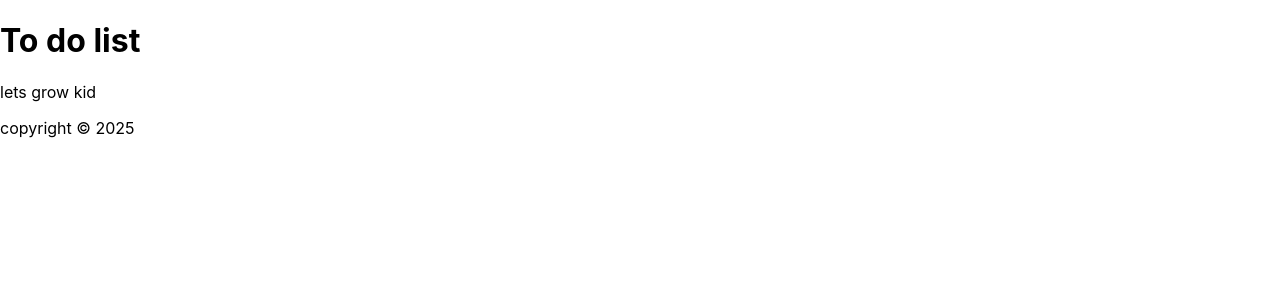
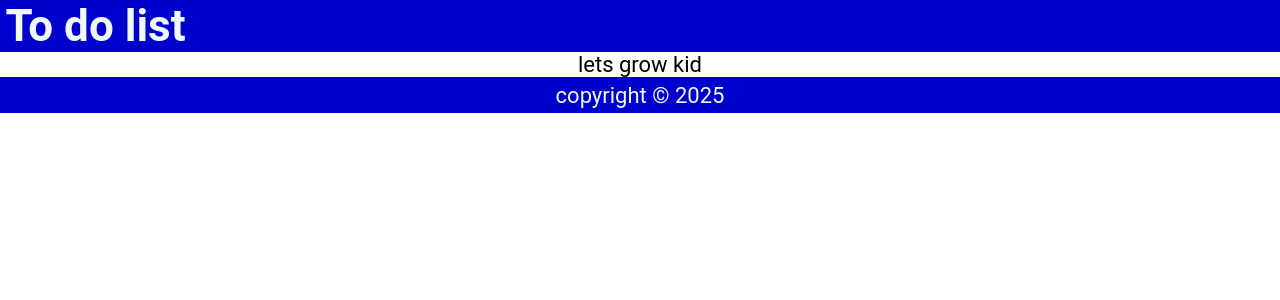
Before and after one commit to VISWAR06/react-git, a React (Create React App) app: page / in a window 1280 px wide. Shown: the top 300 px of the page. Built offline with nearby package versions, Linux system fonts and the light colour scheme.

Commit message:
day2-chp2

```diff
--- a/src/Content.js
+++ b/src/Content.js
@@ -7,9 +7,9 @@ const Content = () => {
         return name[int];
     }
   return (
-    <div>
+    <main>
     <p>lets grow {cll()}</p>
-    </div>
+    </main>
   )
 }
 
--- a/src/Footer.js
+++ b/src/Footer.js
@@ -4,9 +4,9 @@ import React from 'react'
 const Footer = () => {
     const year=new Date();
   return (
-    <div>
+   <footer>
         <p> copyright &copy; {year.getFullYear()}</p>
-    </div>
+   </footer>
   )
 
   }
--- a/src/Header.js
+++ b/src/Header.js
@@ -2,9 +2,9 @@ import React from 'react'
 
 const Header = () => {
   return (
-   <div>
-    <h1>To do list</h1>
-   </div>
+
+
+   <header> <h1>To do list</h1></header>
   )
 }
 
--- a/src/index.css
+++ b/src/index.css
@@ -1,13 +1,185 @@
+* {
+  margin: 0;
+  padding: 0;
+  box-sizing: border-box;
+}
+
+html {
+  font-size: 22px;
+}
+
 body {
-  margin: 0;
-  font-family: -apple-system, BlinkMacSystemFont, 'Segoe UI', 'Roboto', 'Oxygen',
+  min-height: 100vh;
+  font-family: 'Roboto', 'Oxygen',
     'Ubuntu', 'Cantarell', 'Fira Sans', 'Droid Sans', 'Helvetica Neue',
     sans-serif;
   -webkit-font-smoothing: antialiased;
   -moz-osx-font-smoothing: grayscale;
 }
 
-code {
-  font-family: source-code-pro, Menlo, Monaco, Consolas, 'Courier New',
-    monospace;
+.App {
+  display: flex;
+  flex-direction: column;
+  justify-content: center;
+  align-items: center;
+  height: 100vh;
+  width: 100%;
+  max-width: 500px;
+  border: 1px solid mediumblue;
+  margin: auto;
 }
+
+header {
+  width: 100%;
+  padding: 0 0.25em;
+  background-color: mediumblue;
+  color: aliceblue;
+  display: flex;
+  justify-content: space-between;
+  align-items: center;
+}
+
+main {
+  width: 100%;
+  display: flex;
+  flex-direction: column;
+  flex-grow: 1;
+  justify-content: flex-start;
+  align-items: center;
+  overflow-y: auto;
+}
+
+footer {
+  width: 100%;
+  padding: 0.25em;
+  background-color: mediumblue;
+  color: aliceblue;
+  display: grid;
+  place-content: center;
+}
+
+/* ul {
+  width: 100%;
+  list-style: none;
+  padding: 0 0.25rem 0.25rem;
+}
+
+ul li::before {
+  content: "\200B";
+}
+
+.item {
+  display: flex;
+  justify-content: flex-start;
+  align-items: center;
+  padding: 0.5rem 0 0.5rem 0.5rem;
+  margin: 0.25rem 0;
+  background-color: #eee;
+}
+
+.item:first-child {
+  margin: 0;
+}
+
+.item input[type="checkbox"] {
+  text-align: center;
+  width: 2.5rem;
+  width: 48px;
+  min-width: 48px;
+  height: 2.5rem;
+  height: 48px;
+  min-height: 48px;
+  cursor: pointer;
+  margin-right: 0.5rem;
+}
+
+.item input[type="checkbox"]:focus + label {
+  text-decoration: underline;
+}
+
+.item > label {
+  font-size: 0.75rem;
+  flex-grow: 1;
+}
+
+.item svg {
+  width: 48px;
+  min-width: 48px;
+  height: 36px;
+  font-size: 1rem;
+  color: steelblue;
+  cursor: pointer;
+}
+
+.item svg:focus,
+.item svg:hover {
+  color: red;
+  outline: none;
+}
+
+.addForm {
+  width: 100%;
+  display: flex;
+  justify-content: flex-start;
+  margin: 0.5rem 0 0;
+  padding: 0 0.5rem 0.25rem;
+  border-bottom: 1px solid #eee;
+}
+
+.addForm label {
+  position: absolute;
+  left: -99999px;
+}
+
+.addForm input[type='text'] {
+  flex-grow: 1;
+  max-width: calc(100% - 50px);
+  min-height: 48px;
+  font-size: 1rem;
+  padding: 0.25rem;
+  border-radius: 0.25rem;
+  margin-right: 0.25rem;
+  outline: none;
+}
+
+button {
+  height: 48px;
+  min-width: 48px;
+  border-radius: 0.25rem;
+  padding: 0.5rem;
+  font-size: 1rem;
+  background-color: aliceblue;
+  color: mediumblue;
+  cursor: pointer;
+}
+
+button:focus,
+button:hover {
+  color: white;
+  background-color: limegreen;
+  outline: none;
+}
+
+.searchForm {
+  width: 100%;
+  display: flex;
+  justify-content: flex-start;
+  margin: 0.25rem 0 0;
+  padding: 0 0.5rem 0.25rem;
+  border-bottom: 1px solid #eee;
+}
+
+.searchForm label {
+  position: absolute;
+  left: -99999px;
+}
+
+.searchForm input[type='text'] {
+  flex-grow: 1;
+  max-width: 100%;
+  min-height: 48px;
+  font-size: 1rem;
+  padding: 0.25rem;
+  border-radius: 0.25rem;
+  outline: none;
+} */
```
